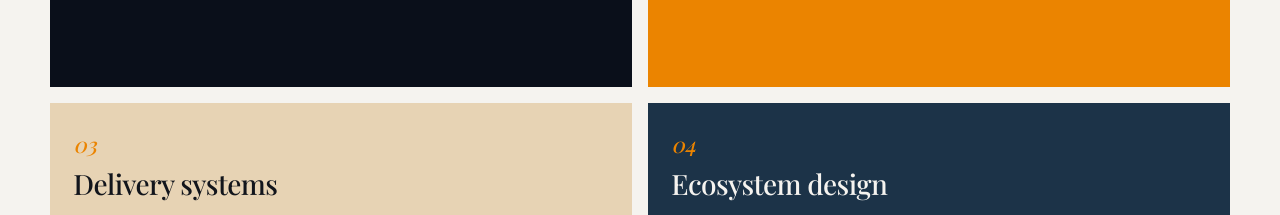
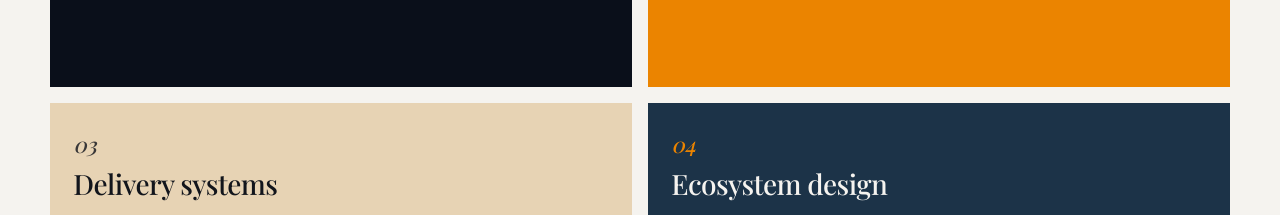
Before and after one commit to rasheq-tygr/tygr-strategy-forge, a React (Vite) app: page / in a window 1280 px wide. Shown: the part 2980-3195 px from the top of the page. Built offline with nearby package versions, Linux system fonts and the light colour scheme; a web font is replaced by a local one.

Commit message:
Use ink for the number on the sand capability square.
Orange on that background was too faint to read.

Co-authored-by: rasheq.rahman <rasheq.rahman@aya.yale.edu>

```diff
--- a/src/styles/global.css
+++ b/src/styles/global.css
@@ -644,8 +644,9 @@ h3,
   color: var(--tygr-ink);
 }
 
-.cap-tone-2 div p {
-  color: rgba(18, 21, 28, 0.78);
+.cap-tone-2 div p,
+.cap-tone-2 .cap-number {
+  color: rgba(18, 21, 28, 0.82);
 }
 
 .cap-tone-3 {
```
